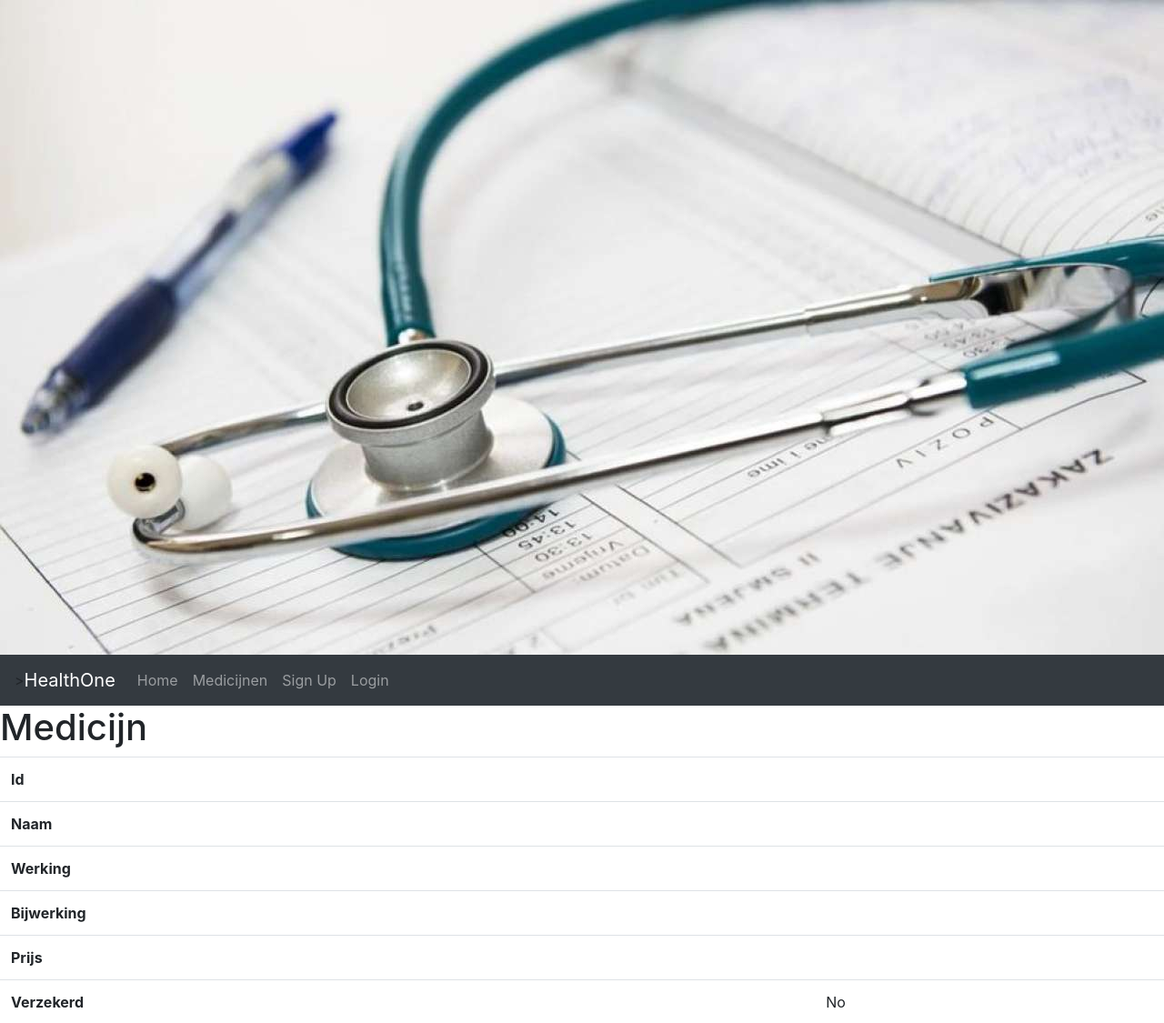
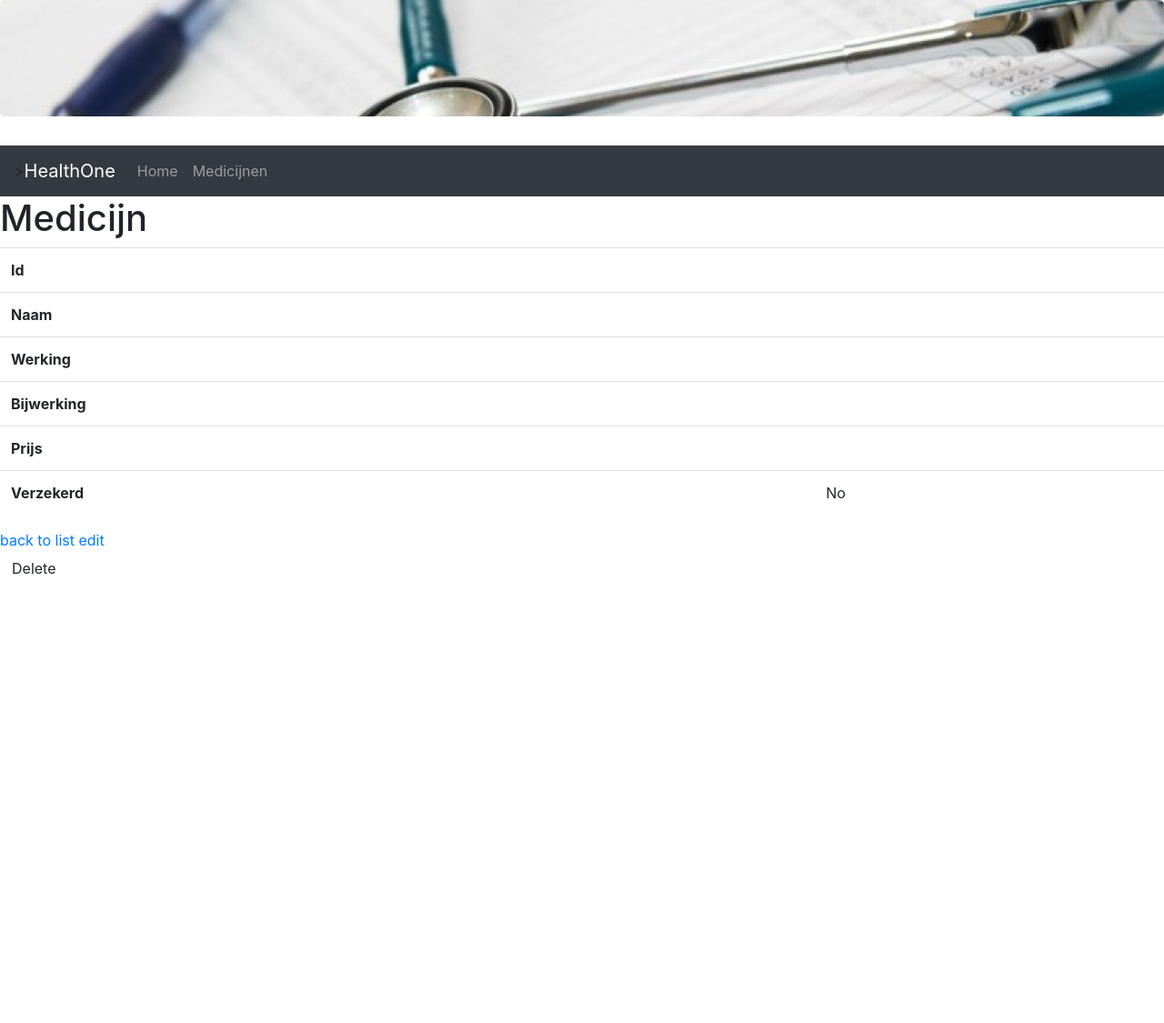
Before and after one commit to cenker070/examenHealthOne, a Symfony app: template templates/medicijn/show.html.twig in a window 1280 px wide. Shown: the top 1125 px of the page at 91% size. After the commit the page ends 631 px from the top, so only its background shows below. Run offline with Twig, Linux system fonts and the light colour scheme; the template is opened without the code that fills it, so the values that code supplies are empty; some libraries are stand-ins or nearby versions.

Commit message:
medicijnen page toegevoegd

```diff
--- a/composer.json
+++ b/composer.json
@@ -11,6 +11,7 @@
         "doctrine/orm": "^2.8",
         "sensio/framework-extra-bundle": "^5.6",
         "sensiolabs/security-checker": "^6.0",
+        "symfony/asset": "4.4.*",
         "symfony/console": "4.4.*",
         "symfony/dotenv": "4.4.*",
         "symfony/flex": "^1.3.1",
--- a/migrations/Version20210119103506.php
+++ b/migrations/Version20210122090915.php
@@ -10,7 +10,7 @@ use Doctrine\Migrations\AbstractMigration;
 /**
  * Auto-generated Migration: Please modify to your needs!
  */
-final class Version20210119103506 extends AbstractMigration
+final class Version20210122090915 extends AbstractMigration
 {
     public function getDescription() : string
     {
@@ -21,11 +21,15 @@ final class Version20210119103506 extends AbstractMigration
     {
         // this up() migration is auto-generated, please modify it to your needs
         $this->addSql('CREATE TABLE medicijn (id INT AUTO_INCREMENT NOT NULL, naam VARCHAR(255) NOT NULL, werking VARCHAR(255) NOT NULL, bijwerking LONGTEXT NOT NULL, prijs DOUBLE PRECISION NOT NULL, verzekerd TINYINT(1) NOT NULL, PRIMARY KEY(id)) DEFAULT CHARACTER SET utf8mb4 COLLATE `utf8mb4_unicode_ci` ENGINE = InnoDB');
+        $this->addSql('CREATE TABLE recept (id INT AUTO_INCREMENT NOT NULL, medicijn_id INT DEFAULT NULL, datum DATE NOT NULL, periode VARCHAR(255) NOT NULL, INDEX IDX_B92268A1DFC35CB (medicijn_id), PRIMARY KEY(id)) DEFAULT CHARACTER SET utf8mb4 COLLATE `utf8mb4_unicode_ci` ENGINE = InnoDB');
+        $this->addSql('ALTER TABLE recept ADD CONSTRAINT FK_B92268A1DFC35CB FOREIGN KEY (medicijn_id) REFERENCES medicijn (id)');
     }
 
     public function down(Schema $schema) : void
     {
         // this down() migration is auto-generated, please modify it to your needs
+        $this->addSql('ALTER TABLE recept DROP FOREIGN KEY FK_B92268A1DFC35CB');
         $this->addSql('DROP TABLE medicijn');
+        $this->addSql('DROP TABLE recept');
     }
 }
--- /dev/null
+++ b/public/style.css
@@ -0,0 +1,9 @@
+.jumbotronBackground {
+    background-image: url("dokter.jpg");
+    background-size: cover;
+}
+
+.nav-link2 {
+    margin-right: revert;
+
+}
--- a/templates/base.html.twig
+++ b/templates/base.html.twig
@@ -5,7 +5,9 @@
         <title>{% block title %}Welcome!
 
                 {% endblock %}</title>
-        {% block stylesheets %}{% endblock %}
+        {% block stylesheets %}
+            <link rel= "stylesheet" href="{{ asset ('style.css') }}" />
+        {% endblock %}
 
         <meta charset="utf-8">
         <meta name="viewport" content="width=device-width, initial-scale=1">
@@ -15,9 +17,10 @@
         <script src="https://maxcdn.bootstrapcdn.com/bootstrap/4.5.2/js/bootstrap.min.js"></script>
 
 
+
         {% block javascripts %}{% endblock %}
     </head>
-    <header> {% block header %}<img src="images/1.jpg.jpg" class="img-fluid" alt="Responsive image"> {% endblock %}</header>
+    <div class="jumbotron jumbotronBackground"> </div>
     <nav class="navbar navbar-expand-sm bg-dark navbar-dark">>
         {%  block nav %}
             <a class="navbar-brand" href="#">HealthOne</a>
@@ -27,13 +30,13 @@
             <div class="collapse navbar-collapse" id="collapsibleNavbar">
                 <ul class="navbar-nav">
                     <li class="nav-item">
-                        <a class="nav-link" href="base.html.twig">Home</a>
+                        <a class="nav-link" href="{{ path('bezoeker') }}">Home</a>
                     </li>
                     <li class="nav-item">
-                        <a class="nav-link" href="medicijnenPage.html.twig">Medicijnen</a>
+                        <a class="nav-link" href="{{ path('medicijn_index') }}">Medicijnen</a>
                     </li>
-                    <li class="nav-item"> <a class="nav-link" href="#"> Sign Up</a></li>
-                    <li  class="nav-item"><a class="nav-link" href="#"> Login</a></li>
+
+{#                    <li  class="nav-item"><a class="nav-link" href="{{ path('login') }}"> Login</a></li>#}
                 </ul>
 
             </div>
```
Also changed, not shown: migrations/Version20210119104022.php (deleted, +0 -31 lines), public/dokter.jpg (added), templates/images/1.jpg.jpg (deleted), 2 other files.
